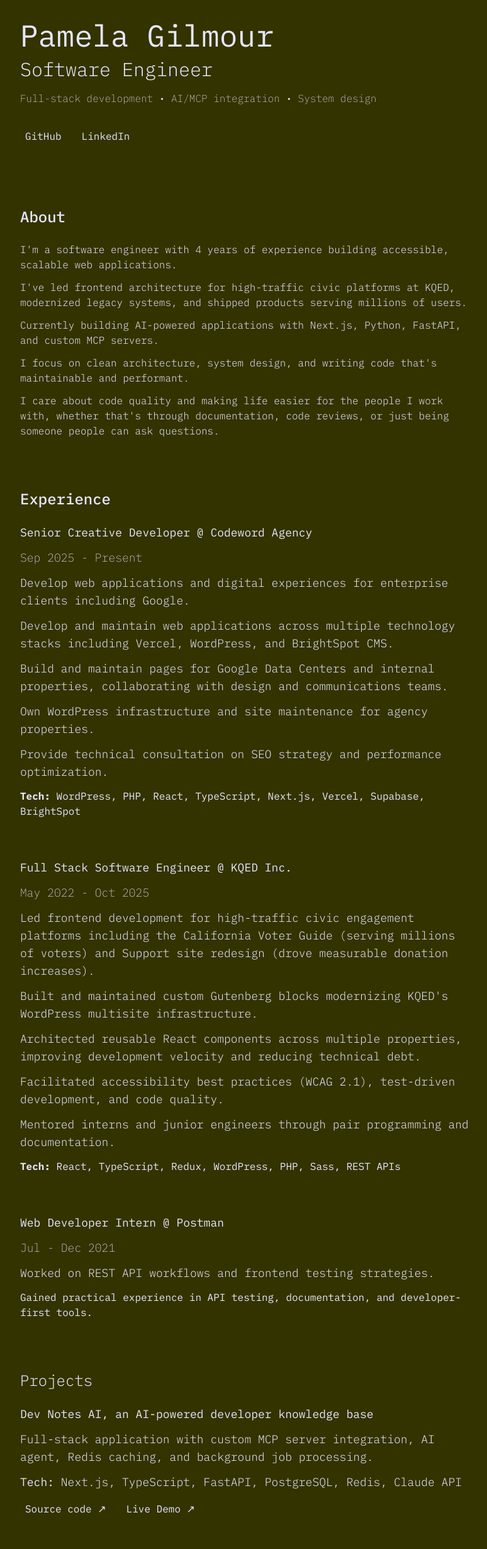
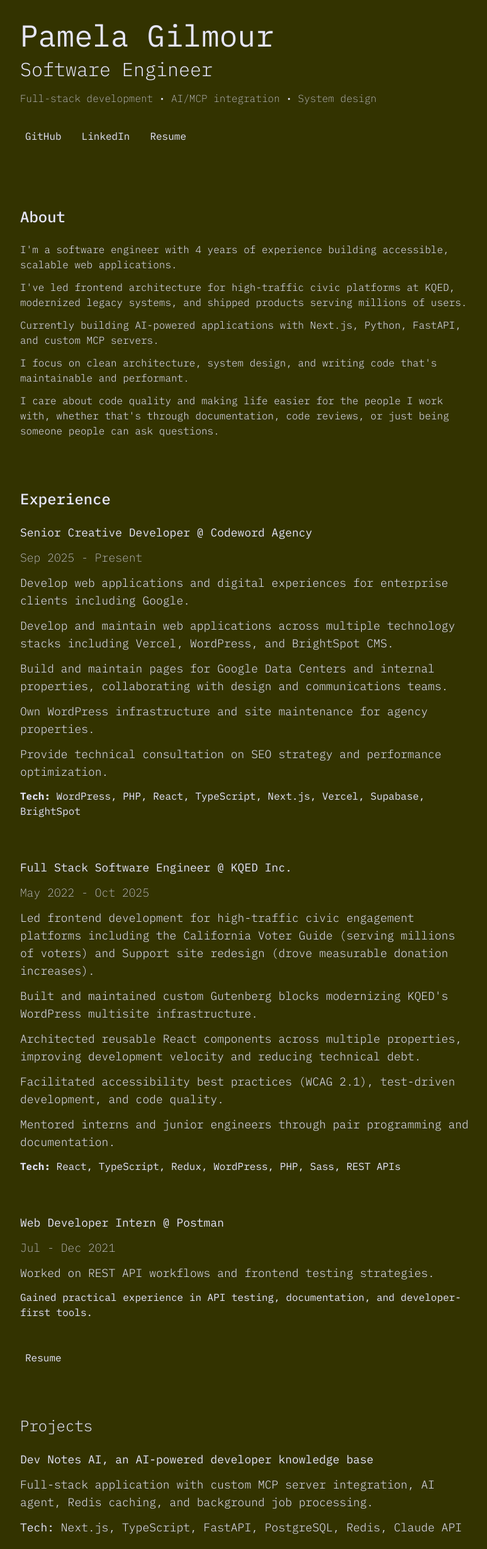
Before and after one commit to pamelagilmour/swe-portfolio-26, a Next.js app: page / in a window 1280 px wide. Shown: the top 2460 px of the page at 63% size, without its empty margins (248-1022 px from the left). Built offline with nearby package versions, Linux system fonts and the light colour scheme.

Commit message:
Add resume and associated button link

```diff
--- a/src/app/page.tsx
+++ b/src/app/page.tsx
@@ -19,6 +19,11 @@ export default function Home() {
 							LinkedIn
 						</a>
 					</li>
+					<li className="border-[1] border-dotted px-2 py-1 hover:border-gray-500 hover:bg-black transition-all">
+   						<a href="/PamelaGilmourEngResume.pdf" target="_blank" rel="noreferrer noopener" aria-label="View resume PDF">
+     						Resume
+   						</a>
+ 					</li>
 				</ul>
 			</header>
 			<main>
@@ -102,9 +107,12 @@ export default function Home() {
 								</div>
 							</li>
 						</ul>
+						<div className="mt-8">
+							<a href="/PamelaGilmourEngResume.pdf" target="_blank" rel="noreferrer noopener" aria-label="View resume PDF" className=" border-[1] border-dotted px-2 py-1 hover:border-gray-500 hover:bg-black transition-all">
+     							Resume
+   							</a>
+     					</div>
 					</div>
-					{/* <p>Link to resume</p> */}
-
 				</section>
 				<section id="projects" className="mb-12 sm:mb-16 md:mb-20">
 					<h2 className="text-2xl font-[300] mb-4 sm:mb-6">Projects</h2>
```
Also changed, not shown: 2 other files (tests, documents, lock files or other folders).
